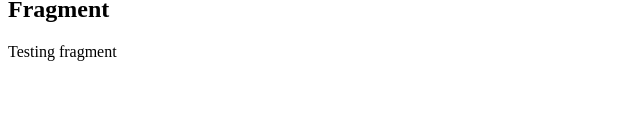
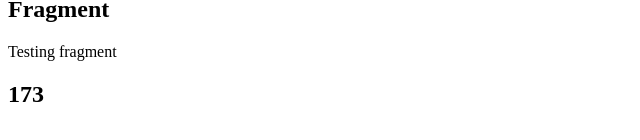
Before and after one commit to fabiocosta07/react-redux-course, a React (Create React App) app in the folder fundamentals-react/: page / in a window 1280 px wide. Shown: the part 544-684 px from the top of the page, without its empty margins (0-640 px from the left). Built offline with nearby package versions, Linux system fonts and the light colour scheme.

Commit message:
section 2 - 21 - Challenge random number

```diff
--- a/fundamentals-react/src/App.js
+++ b/fundamentals-react/src/App.js
@@ -2,6 +2,7 @@ import React from 'react';
 import First from './components/basics/First';
 import SecondWithParam from './components/basics/SecondWithParam'
 import Fragment from './components/basics/Fragment';
+import ThirdRandom from './components/basics/ThirdRandom';
 
 export default _ =>
    <div id="app">
@@ -14,4 +15,5 @@ export default _ =>
         title="Student Result"
         student="Jao" score={6.5}/>
       <Fragment></Fragment>
+      <ThirdRandom min="2" max="200"/>
    </div>
--- /dev/null
+++ b/fundamentals-react/src/components/basics/ThirdRandom.jsx
@@ -0,0 +1,7 @@
+export default (props) => {
+    const { max, min } = props
+    const result = parseInt(Math.random() * (max - min) + min)
+    return (
+        <h2>{result}</h2>
+    )
+}
```
